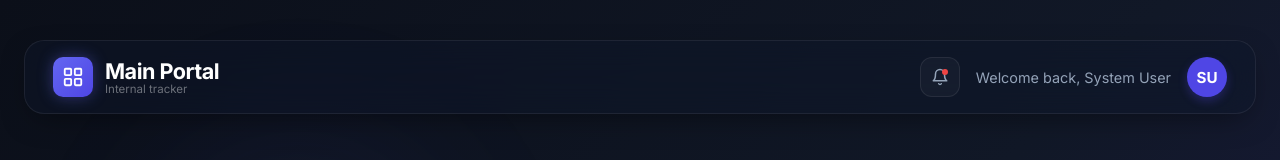
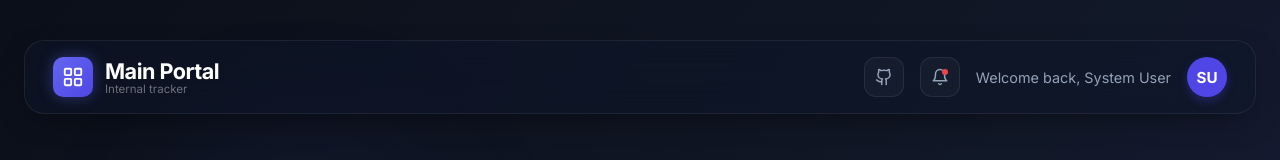
Before and after one commit to tharunjuturu/DSM_Operations_Hub, a React (Vite) app: page / in a window 1280 px wide. Shown: the top 160 px of the page. Built offline with nearby package versions, Linux system fonts and the light colour scheme; no server answers.

Commit message:
feat: Relocate GitHub Sync to Main Portal settings button with dynamic variant database dropdown

```diff
--- a/src/App.jsx
+++ b/src/App.jsx
@@ -53,6 +53,7 @@ function App() {
   return (
     <Routes>
       <Route path="/" element={<HomePortal />} />
+      <Route path="/sync" element={<SyncPage />} />
       <Route path="/hub" element={<Navigate to="/hub/vsm_pt/dashboard" replace />} />
       <Route path="/hub/:variant" element={<Layout />}>
         <Route index element={<Navigate to="dashboard" replace />} />
@@ -62,7 +63,6 @@ function App() {
         <Route path="reviews" element={<Reviews />} />
         <Route path="dsr" element={<DSR />} />
         <Route path="layouts" element={<LayoutsPage />} />
-        <Route path="sync" element={<SyncPage />} />
         <Route path="team" element={<Team />} />
         <Route path="manager-hub" element={<ManagerHub />} />
         <Route path="archive" element={<Archive />} />
--- a/src/components/Layout.jsx
+++ b/src/components/Layout.jsx
@@ -65,7 +65,6 @@ const Layout = () => {
           <NavItem to={`/hub/${variant}/reviews`} icon={<ClipboardCheck size={20} />} label="Task Review" />
           <NavItem to={`/hub/${variant}/dsr`} icon={<FileText size={20} />} label="DSR Generator" />
           <NavItem to={`/hub/${variant}/layouts`} icon={<Sliders size={20} />} label="Custom Layouts" />
-          <NavItem to={`/hub/${variant}/sync`} icon={<RefreshCw size={20} />} label="GitHub Sync" />
           <NavItem to={`/hub/${variant}/team`} icon={<Users size={20} />} label="Team Data Hub" />
           <NavItem to={`/hub/${variant}/manager-hub`} icon={<ShieldCheck size={20} />} label="Manager Hub" />
           <NavItem to={`/hub/${variant}/archive`} icon={<Archive size={20} />} label="Archive" />
--- a/src/pages/HomePortal.jsx
+++ b/src/pages/HomePortal.jsx
@@ -3,7 +3,7 @@ import { useNavigate } from 'react-router-dom';
 import { useStore } from '../store/useStore';
 import {
   Activity, Layers, Zap, BarChart2, Cpu,
-  AppWindow, ChevronRight, LayoutGrid, Bell
+  AppWindow, ChevronRight, LayoutGrid, Bell, Github
 } from 'lucide-react';
 
 // Centralized CSS Animations Block
@@ -728,6 +728,35 @@ export default function HomePortal() {
           </div>
         </div>
         <div style={{ display: 'flex', alignItems: 'center', gap: '16px' }}>
+          {/* GitHub Database Sync Settings Button */}
+          <button
+            onClick={(e) => {
+              handleRippleClick(e);
+              setTimeout(() => {
+                navigate('/sync');
+              }, 120);
+            }}
+            style={{
+              background: 'rgba(255,255,255,0.03)',
+              border: '1px solid rgba(255,255,255,0.08)',
+              width: '40px',
+              height: '40px',
+              borderRadius: '12px',
+              display: 'flex',
+              alignItems: 'center',
+              justifyContent: 'center',
+              cursor: 'pointer',
+              color: '#94a3b8',
+              position: 'relative',
+              overflow: 'hidden',
+              transition: 'all 0.3s cubic-bezier(0.22, 1, 0.36, 1)'
+            }}
+            className="smoothTransition glowHover rotateHover"
+            title="GitHub Database Sync Settings"
+          >
+            <Github size={18} />
+          </button>
+
           {/* Notifications Button */}
           <button
             onClick={handleRippleClick}
--- a/src/pages/SyncPage.jsx
+++ b/src/pages/SyncPage.jsx
@@ -1,17 +1,18 @@
 import React, { useState, useEffect } from 'react';
-import { useParams } from 'react-router-dom';
+import { useParams, useNavigate } from 'react-router-dom';
 import {
   RefreshCw, Github, CloudUpload, CloudDownload, GitCommit, GitBranch,
   User, CheckCircle, AlertTriangle, AlertCircle, Clock, ShieldCheck,
-  Settings, History, ChevronRight, X, Layers, Play, Search
+  Settings, History, ChevronRight, X, Layers, Play, Search, ArrowLeft
 } from 'lucide-react';
 import { useStore } from '../store/useStore';
 
 export default function SyncPage() {
-  const { variant } = useParams();
+  const navigate = useNavigate();
   const loadDatabase = useStore(state => state.loadDatabase);
 
-  // Connection and Status State
+  // Connection and Status State (Defaulting to vsm_pt)
+  const [variant, setVariant] = useState('vsm_pt');
   const [syncStatus, setSyncStatus] = useState('Disconnected');
   const [username, setUsername] = useState('System User');
   const [metadata, setMetadata] = useState(null);
@@ -67,7 +68,9 @@ export default function SyncPage() {
   const fetchConfig = async () => {
     setConfigLoading(true);
     try {
-      const res = await fetch('/api/sync/config');
+      const res = await fetch('/api/sync/config', {
+        headers: { 'x-variant': variant }
+      });
       if (res.ok) {
         const data = await res.json();
         if (data.success) {
@@ -75,7 +78,7 @@ export default function SyncPage() {
             owner: data.owner || '',
             repo: data.repo || '',
             branch: data.branch || 'main',
-            filePath: data.filePath || `data/VSM/database_${variant}.json`,
+            filePath: data.filePath || `data/${variant.toUpperCase()}/database_${variant}.json`,
             token: data.token || ''
           });
         }
@@ -103,7 +106,10 @@ export default function SyncPage() {
     try {
       const res = await fetch('/api/sync/config', {
         method: 'POST',
-        headers: { 'Content-Type': 'application/json' },
+        headers: {
+          'Content-Type': 'application/json',
+          'x-variant': variant
+        },
         body: JSON.stringify(config)
       });
       const data = await res.json();
@@ -125,7 +131,10 @@ export default function SyncPage() {
     setActionMessage('Testing connection to GitHub repository...');
     try {
       const res = await fetch('/api/sync/test-connection', {
-        method: 'POST'
+        method: 'POST',
+        headers: {
+          'x-variant': variant
+        }
       });
       const data = await res.json();
       if (data.success) {
@@ -362,12 +371,49 @@ export default function SyncPage() {
   return (
     <div style={{ display: 'flex', flexDirection: 'column', gap: '30px', paddingBottom: '40px', maxWidth: '1200px', margin: '0 auto' }}>
 
-      {/* Page Title */}
+      {/* Back to Portal button */}
       <div>
-        <h1 className="title" style={{ display: 'flex', alignItems: 'center', gap: '10px' }}>
-          <Github size={28} color="var(--primary)" /> GitHub Synchronization Hub
-        </h1>
-        <p className="subtitle">Securely version control, backup, and pull database files directly from private repositories.</p>
+        <button
+          className="btn btn-secondary smoothTransition"
+          onClick={() => navigate('/')}
+          style={{ display: 'flex', alignItems: 'center', gap: '8px', padding: '6px 12px', fontSize: '0.825rem', borderRadius: '8px', border: '1px solid var(--border)' }}
+        >
+          <ArrowLeft size={14} /> Back to Main Portal
+        </button>
+      </div>
+
+      {/* Page Title & Variant Dropdown Selector */}
+      <div style={{ display: 'flex', justifyContent: 'space-between', alignItems: 'center', flexWrap: 'wrap', gap: '20px' }}>
+        <div>
+          <h1 className="title" style={{ display: 'flex', alignItems: 'center', gap: '10px', margin: 0 }}>
+            <Github size={28} color="var(--primary)" /> GitHub Synchronization Hub
+          </h1>
+          <p className="subtitle" style={{ margin: '4px 0 0 0' }}>Securely version control, backup, and pull database files directly from private repositories.</p>
+        </div>
+
+        {/* Dynamic Database Variant Selector */}
+        <div style={{ display: 'flex', alignItems: 'center', gap: '10px', background: 'white', padding: '8px 16px', borderRadius: '12px', border: '1px solid var(--border)', boxShadow: '0 2px 8px rgba(0,0,0,0.05)' }}>
+          <span style={{ fontWeight: 700, fontSize: '0.85rem', color: 'var(--text-muted)' }}>Target Database:</span>
+          <select
+            value={variant}
+            onChange={(e) => setVariant(e.target.value)}
+            style={{
+              fontWeight: 800,
+              color: 'var(--primary)',
+              border: 'none',
+              outline: 'none',
+              fontSize: '0.90rem',
+              cursor: 'pointer',
+              background: 'transparent'
+            }}
+          >
+            <option value="vsm_pt">VSM PT (Timesheet)</option>
+            <option value="vsm_pc">VSM PC (Manual Val)</option>
+            <option value="bsi_pt">BSI PT (Test Plan)</option>
+            <option value="bsi_pc">BSI PC (Validation)</option>
+            <option value="bsi_auto">BSI AUTO (Automation)</option>
+          </select>
+        </div>
       </div>
 
       {/* Action running loader block */}
```
Also changed, not shown: 2 other files (tests, documents, lock files or other folders).
